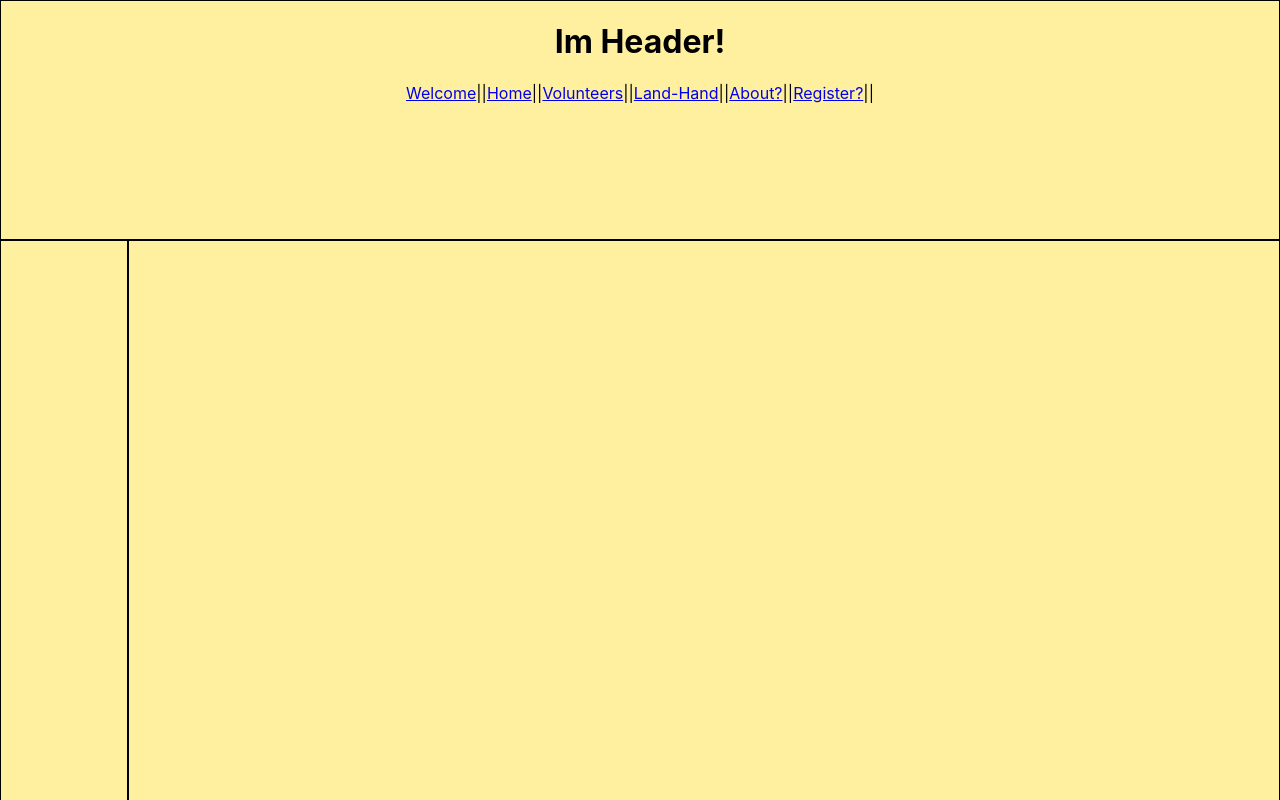
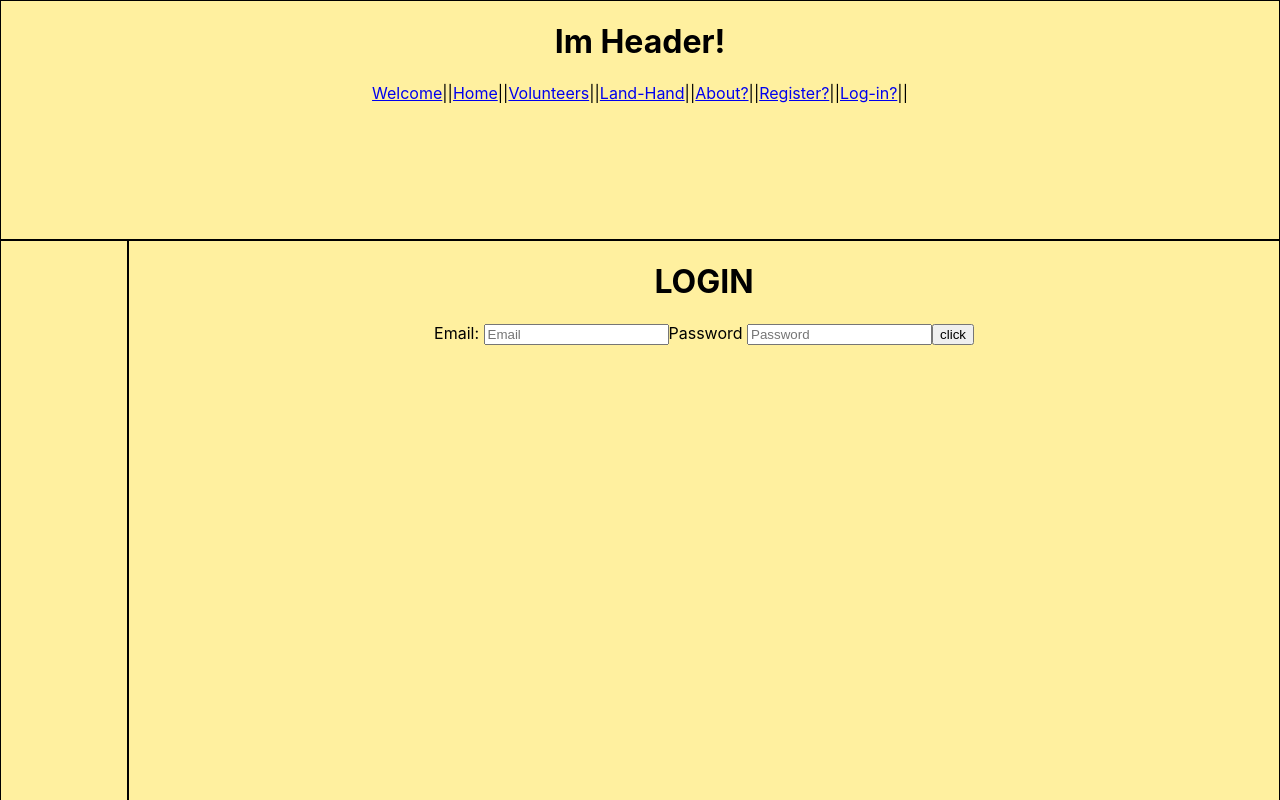
Before and after one commit to OshriTzagay/iVolunteer-FinalProject, a React (Create React App) app in the folder client/: page /login in a window 1280 px wide. Built offline with nearby package versions, Linux system fonts and the light colour scheme.

Commit message:
login front

```diff
--- a/client/src/AppRouter.jsx
+++ b/client/src/AppRouter.jsx
@@ -8,6 +8,7 @@ import { VolPosts } from "./Components/pages/Vol-Posts-Compo/VolPosts";
 import { NeedVolPosts } from "./Components/pages/NeedVol-Posts-Compo/NeedVolPosts";
 import Welcome from "./Components/pages/Welcome-Comp/Welcome";
 import { UserRegister } from "./Components/parts/Register-Compo/User-Register";
+import { Login } from "./Components/parts/Login-Compo/Login";
 
 export const AppRouter = () => {
   return (
@@ -23,6 +24,8 @@ export const AppRouter = () => {
           <Route exact path="/needvol" element={<NeedVolPosts />}></Route>
           <Route exact path="volposts" element={<VolPosts />}></Route>
           <Route exact path="/register" element={<UserRegister />}></Route>
+          <Route exact path="/login" element={<Login />}></Route>
+
         </Routes>
       </div>
 
--- a/client/src/Components/parts/Header-Compo/Header.jsx
+++ b/client/src/Components/parts/Header-Compo/Header.jsx
@@ -9,6 +9,8 @@ export const Header = () => {
       <Link to="/needvol">Land-Hand</Link>||
       <Link to="/about">About?</Link>||
       <Link to="/register">Register?</Link>||
+      <Link to="/login">Log-in?</Link>||
+
 
     </div>
   );
--- /dev/null
+++ b/client/src/Components/parts/Login-Compo/Login.jsx
@@ -0,0 +1,64 @@
+import { useContext } from "react";
+import { userContext } from "../../../Contexts/user-context";
+import { loginUser } from "../../../Services/user-service";
+import jwt_decode from "jwt-decode";
+import { useNavigate } from "react-router-dom";
+
+export const Login = () => {
+
+  const { user, setUser } = useContext(userContext);
+ const Navigate=useNavigate();
+  const changingTheValue = (e) => {
+    user[e.target.name] = e.target.value;
+  };
+
+  const SendTheLoginUser = (e) => {
+    e.preventDefault();
+    console.log(user);
+    loginUser(user).then((res)=>{
+        localStorage.setItem('token',res.token)
+        const token = localStorage.getItem('token');
+        const decoded = jwt_decode(token);
+        setUser({...decoded.user});
+        Navigate("/");
+
+    });
+  };
+  return (
+    <div>
+      <h1>LOGIN</h1>
+
+      <form>
+        {/* <label>First Name: </label>
+        <input
+          type="text"
+          name="FirstName"
+          placeholder="First Name"
+          onChange={changingTheValue}
+        /> */}
+        {/* <label>Last Name: </label>
+        <input
+          type="text"
+          name="LastName"
+          placeholder="Last Name"
+          onChange={changingTheValue}
+        /> */}
+        <label>Email: </label>
+        <input
+          type="text"
+          name="Email"
+          placeholder="Email"
+          onChange={changingTheValue}
+        />
+        <label>Password </label>
+        <input
+          type="password"
+          name="Password"
+          placeholder="Password"
+          onChange={changingTheValue}
+        />
+        <button type="submit" onClick={SendTheLoginUser}>click</button>
+      </form>
+    </div>
+  );
+};
--- a/client/src/Contexts/user-context.js
+++ b/client/src/Contexts/user-context.js
@@ -1,8 +1,16 @@
-import {createContext, useState} from 'react';
+import {createContext, useState,useEffect} from 'react';
+import jwt_decode from "jwt-decode";
 export const userContext=createContext();
 
  const UserContextProvider =({children})=>{
     const [user,setUser]=useState({});
+useEffect(()=>{
+    if(localStorage.token){
+        const token = localStorage.getItem('token');
+        const decoded = jwt_decode(token);
+        setUser({...decoded.user});
+    }
+},[])
 
     return(
         <userContext.Provider value={{user,setUser}} >
--- a/package.json
+++ b/package.json
@@ -12,7 +12,6 @@
     "dev": "concurrently --kill others-on-fail \"npm run server\" \"npm run client\"",
     "start-dev": "nodemon node ./server/server.js",
     "heroku-postbuild": "cd client && npm install --only=dev && npm install && npm run build"
-
   },
   "author": "OLM",
   "license": "ISC",
@@ -23,6 +22,7 @@
     "dotenv": "^16.0.0",
     "express": "^4.17.3",
     "jsonwebtoken": "^8.5.1",
+    "jwt-decode": "^3.1.2",
     "mongoose": "^6.2.5",
     "nodemon": "^2.0.15",
     "passport": "^0.5.2",
```
Also changed, not shown: 1 other file (tests, documents, lock files or other folders).
